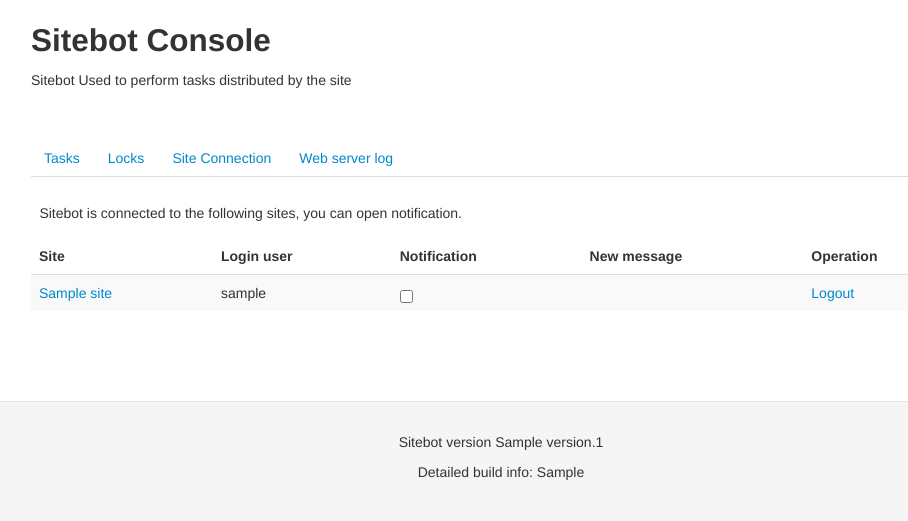
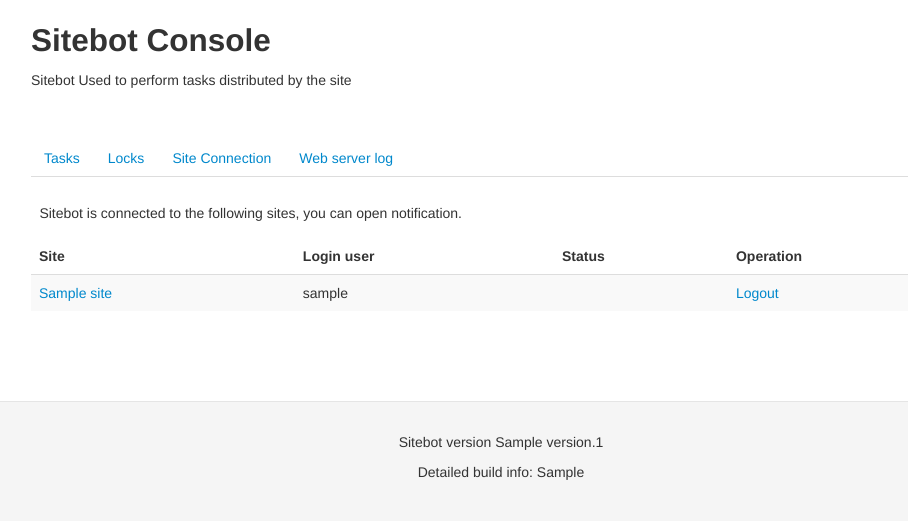
Before and after one commit to easydo-cn/sitebot, a Flask app: template templates/connections.html in a window 1280 px wide. Shown: the top 521 px of the page, without its empty margins (139-1047 px from the left). Run offline with Flask 2, Linux system fonts and the light colour scheme; the template is opened without the code that fills it: most values are stand-ins (such as "Sample title", 1, 10 or a date in 2020); parts of the project's set-up code (start-up, migrations or seed data) failed here and were passed over; some libraries are stand-ins or nearby versions.

Commit message:
不显示消息，只显示状态

```diff
--- a/templates/connections.html
+++ b/templates/connections.html
@@ -1,7 +1,6 @@
 {% extends "base.html" %}
 {% block styles %}
 {{ super() }}
-
     <style type="text/css">
         #assistant-description {
             padding: .4em .6em;
@@ -49,8 +48,7 @@
                 <tr>
                     <th>{{_('Site')}}</th>
                     <th>{{_('Login user')}}</th>
-                    <th>{{_('Notification')}}</th>
-                    <th>{{_('New message')}}</th>
+                    <th>{{_('Status')}}</th>
                     <th>{{_('Operation')}}</th>
                 </tr>
                 </thead>
@@ -72,30 +70,13 @@
                                 {{site.pid.replace('users.', '')}}
                             {% endif %}
                         </td>
-                        <td class="checkbox-toggle">
-                            {% if not headless %}
-                                <input class="connection-control" type="checkbox"
-                                       data-action="{% if site.get_config('notification') %}disable{% else %}enable{% endif %}_notification"
-                                       data-href="/admin/connections"
-                                       data-connection_id={{site.id}}
-                                    {% if site.get_config("notification") %}
-                                        checked title="{{_('Notification on')}}"
-                                    {% else %}
-                                       title="{{_('Notification off')}}"
-                                    {% endif %}
-                                />
-                            {% endif %}
-                        </td>
                         <td>
                             {% if headless or site.get_config('notification') %}
                                 {% if site.is_token_invalid() %}
                                     <i class="fa fa-circle expired" title="{{_('Expired')}}"></i> {{_('Expired')}}
                                 {% elif site.get_message_thread() %}
-                                    {% if site.get_message_thread().state == "online" %}
-                                        {% if site.get_config("notification") %}
-                                            <div class="unread-count{% if site.get_message_thread().unread_count > 0 %} unread{% endif %}"
-                                                data-link="{{ site.instance_url }}/@zopen.message:index">{{ site.get_message_thread().unread_count }}</div>
-                                        {% endif %}
+									{% if site.get_message_thread().state == "online" %}
+                                        <i class="fa fa-circle online" title="{{_('Online')}}"></i> {{_('Online')}}
                                     {% else %}
                                         <i class="fa fa-circle offline" title="{{_('Offline')}}"></i> {{_('Offline')}}
                                     {% endif %}
```
Also changed, not shown: static/font-awesome/fonts/fontawesome-webfont.woff2 (added), translations/zh_Hans_CN/LC_MESSAGES/messages.po.
